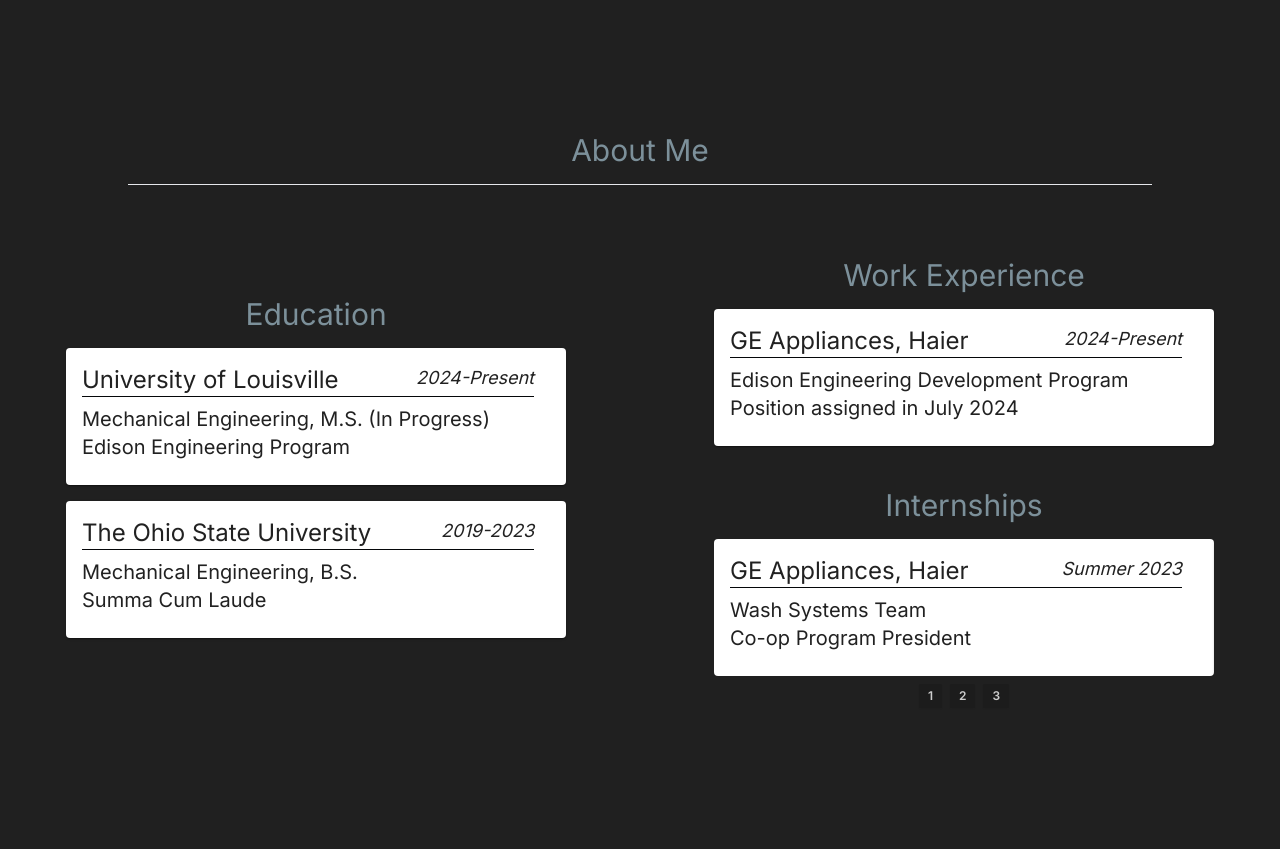
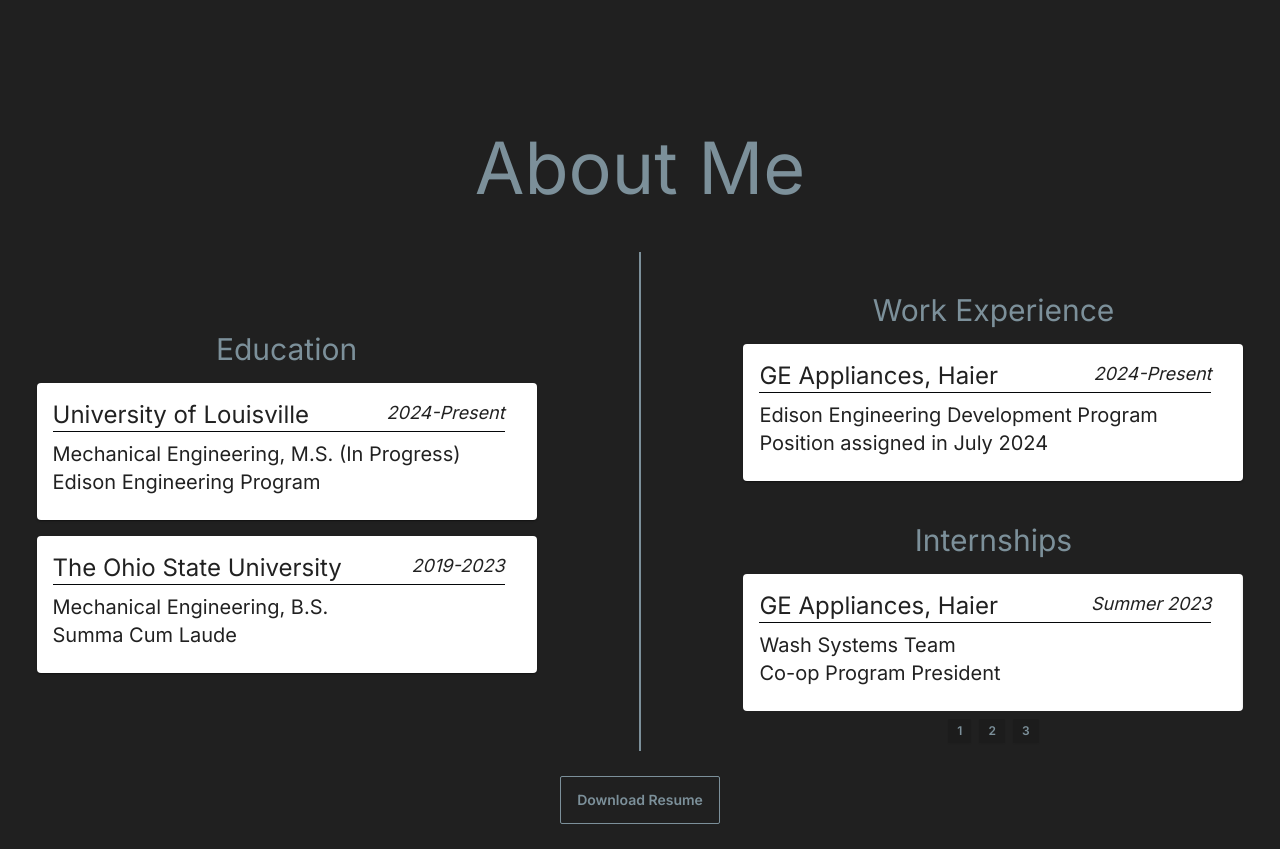
Before and after one commit to akatz113/drew-personal-website, a Next.js app: page / in a window 1280 px wide. Shown: the part 620-1469 px from the top of the page. Before the commit the page ends 1336 px from the top, so only its background shows below. Built offline with nearby package versions, Linux system fonts and the light colour scheme.

Commit message:
tidying up resume section and added download button

```diff
--- a/app/Components/Footer.tsx
+++ /dev/null
@@ -1,61 +0,0 @@
-import React from "react";
-
-const Footer = () => {
-  return (
-    <>
-      <footer className="footer items-center p-4 text-neutral-content">
-        <aside className="items-center grid-flow-col">
-          <svg
-            width="36"
-            height="36"
-            viewBox="0 0 24 24"
-            xmlns="http://www.w3.org/2000/svg"
-            fillRule="evenodd"
-            clipRule="evenodd"
-            className="fill-current"
-          >
-            <path d="M22.672 15.226l-2.432.811.841 2.515c.33 1.019-.209 2.127-1.23 2.456-1.15.325-2.148-.321-2.463-1.226l-.84-2.518-5.013 1.677.84 2.517c.391 1.203-.434 2.542-1.831 2.542-.88 0-1.601-.564-1.86-1.314l-.842-2.516-2.431.809c-1.135.328-2.145-.317-2.463-1.229-.329-1.018.211-2.127 1.231-2.456l2.432-.809-1.621-4.823-2.432.808c-1.355.384-2.558-.59-2.558-1.839 0-.817.509-1.582 1.327-1.846l2.433-.809-.842-2.515c-.33-1.02.211-2.129 1.232-2.458 1.02-.329 2.13.209 2.461 1.229l.842 2.515 5.011-1.677-.839-2.517c-.403-1.238.484-2.553 1.843-2.553.819 0 1.585.509 1.85 1.326l.841 2.517 2.431-.81c1.02-.33 2.131.211 2.461 1.229.332 1.018-.21 2.126-1.23 2.456l-2.433.809 1.622 4.823 2.433-.809c1.242-.401 2.557.484 2.557 1.838 0 .819-.51 1.583-1.328 1.847m-8.992-6.428l-5.01 1.675 1.619 4.828 5.011-1.674-1.62-4.829z"></path>
-          </svg>
-          <p>Drew Katz</p>
-        </aside>
-        <nav className="grid-flow-col gap-4 md:place-self-center md:justify-self-end">
-          <a>
-            <svg
-              xmlns="http://www.w3.org/2000/svg"
-              width="24"
-              height="24"
-              viewBox="0 0 24 24"
-              className="fill-current"
-            >
-              <path d="M24 4.557c-.883.392-1.832.656-2.828.775 1.017-.609 1.798-1.574 2.165-2.724-.951.564-2.005.974-3.127 1.195-.897-.957-2.178-1.555-3.594-1.555-3.179 0-5.515 2.966-4.797 6.045-4.091-.205-7.719-2.165-10.148-5.144-1.29 2.213-.669 5.108 1.523 6.574-.806-.026-1.566-.247-2.229-.616-.054 2.281 1.581 4.415 3.949 4.89-.693.188-1.452.232-2.224.084.626 1.956 2.444 3.379 4.6 3.419-2.07 1.623-4.678 2.348-7.29 2.04 2.179 1.397 4.768 2.212 7.548 2.212 9.142 0 14.307-7.721 13.995-14.646.962-.695 1.797-1.562 2.457-2.549z"></path>
-            </svg>
-          </a>
-          <a>
-            <svg
-              xmlns="http://www.w3.org/2000/svg"
-              width="24"
-              height="24"
-              viewBox="0 0 24 24"
-              className="fill-current"
-            >
-              <path d="M19.615 3.184c-3.604-.246-11.631-.245-15.23 0-3.897.266-4.356 2.62-4.385 8.816.029 6.185.484 8.549 4.385 8.816 3.6.245 11.626.246 15.23 0 3.897-.266 4.356-2.62 4.385-8.816-.029-6.185-.484-8.549-4.385-8.816zm-10.615 12.816v-8l8 3.993-8 4.007z"></path>
-            </svg>
-          </a>
-          <a>
-            <svg
-              xmlns="http://www.w3.org/2000/svg"
-              width="24"
-              height="24"
-              viewBox="0 0 24 24"
-              className="fill-current"
-            >
-              <path d="M9 8h-3v4h3v12h5v-12h3.642l.358-4h-4v-1.667c0-.955.192-1.333 1.115-1.333h2.885v-5h-3.808c-3.596 0-5.192 1.583-5.192 4.615v3.385z"></path>
-            </svg>
-          </a>
-        </nav>
-      </footer>
-    </>
-  );
-};
-
-export default Footer;
--- a/app/Components/InternshipSlider.tsx
+++ b/app/Components/InternshipSlider.tsx
@@ -34,14 +34,14 @@ const InternshipSlider = () => {
           </ResumeCard>
         </div>
       </div>
-      <div className="flex justify-center w-full py-2 gap-2">
-        <a href="#item1" className="btn btn-xs">
+      <div className="flex justify-center w-full py-2 gap-2 ">
+        <a href="#item1" className="btn btn-xs text-secondary">
           1
         </a>
-        <a href="#item2" className="btn btn-xs">
+        <a href="#item2" className="btn btn-xs text-secondary">
           2
         </a>
-        <a href="#item3" className="btn btn-xs">
+        <a href="#item3" className="btn btn-xs text-secondary">
           3
         </a>
       </div>
--- /dev/null
+++ b/app/Components/ResumeDownload.tsx
@@ -0,0 +1,11 @@
+import React from "react";
+
+const ResumeDownload = () => {
+  return (
+    <div>
+      <button className="btn btn-outline btn-secondary">Download Resume</button>
+    </div>
+  );
+};
+
+export default ResumeDownload;
--- a/app/Components/ResumeOverview.tsx
+++ b/app/Components/ResumeOverview.tsx
@@ -4,14 +4,15 @@ import { CardContent } from "@mui/material";
 import ResumeCard from "./ResumeCard";
 import { Exp, edu } from "./ResumeInfo";
 import InternshipSlider from "./InternshipSlider";
+import ResumeDownload from "./ResumeDownload";
 
 const ResumeOverview = () => {
   return (
     <>
-      <h2 className="text-center text-3xl text-secondary my-4">About Me</h2>
-      <hr className="p-4 mx-32"></hr>
-      <div className="grid grid-cols-2 text-left gap-4 place-items-center">
-        <div className="grid gap-4 grid-cols-1 place-items-center">
+      <h2 className="text-center text-7xl my-4 text-secondary">About Me</h2>
+      <div className="p-4 mx-32" />
+      <div className="grid grid-cols-11 text-left gap-4 place-items-center">
+        <div className="col-span-5 grid gap-4 grid-cols-1 place-items-center">
           <div>
             <h1 className="text-3xl text-secondary">Education</h1>
           </div>
@@ -34,7 +35,8 @@ const ResumeOverview = () => {
             </ResumeCard>
           </div>
         </div>
-        <div className="grid gap-4 grid-cols-1 place-items-center">
+        <div className="col-span-1 divider divider-horizontal divider-secondary"></div>
+        <div className="col-span-5 grid gap-4 grid-cols-1 place-items-center">
           <div className="pt-[40px]">
             <h1 className="text-3xl text-secondary">Work Experience</h1>
           </div>
@@ -55,6 +57,9 @@ const ResumeOverview = () => {
           </div>
         </div>
       </div>
+      <div className="flex justify-center my-[25px]">
+        <ResumeDownload />
+      </div>
     </>
   );
 };
```
